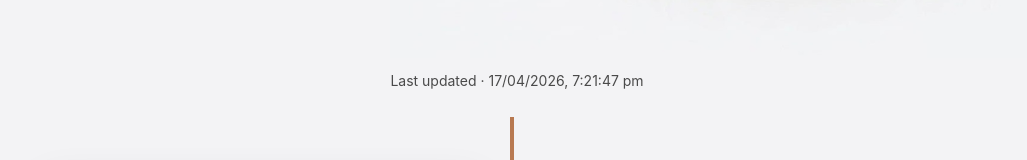
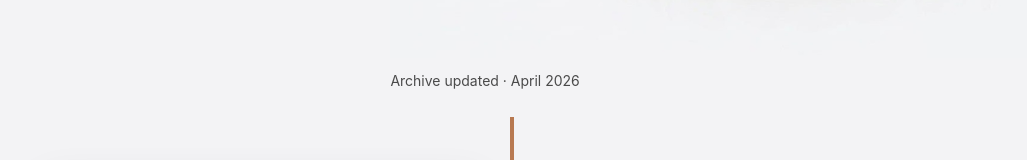
Before and after one commit to Phoenix-Mini/nigellin-site, a Next.js app: page / in a window 1280 px wide. Shown: the part 487-647 px from the top of the page, without its empty margins (128-1155 px from the left). Built offline with nearby package versions, Linux system fonts and the light colour scheme.

Commit message:
Refine hero metadata copy and date format

```diff
--- a/src/app/page.tsx
+++ b/src/app/page.tsx
@@ -29,7 +29,11 @@ export default async function Home() {
     .sort(compareEntries);
   const heroImageSrc = "/images/nigel-hero-b-v2.jpg";
   const lastGenerated = archive.generated_at
-    ? new Date(archive.generated_at).toLocaleString("en-AU", { timeZone: "Australia/Sydney" })
+    ? new Date(archive.generated_at).toLocaleDateString("en-AU", {
+        timeZone: "Australia/Sydney",
+        month: "long",
+        year: "numeric",
+      })
     : "";
 
   return (
@@ -54,7 +58,7 @@ export default async function Home() {
               height={842}
               priority
             />
-            <p className="hero__card-meta">Last updated · {lastGenerated || "pending"}</p>
+            <p className="hero__card-meta">Archive updated · {lastGenerated || "pending"}</p>
           </div>
         </section>
 
```
